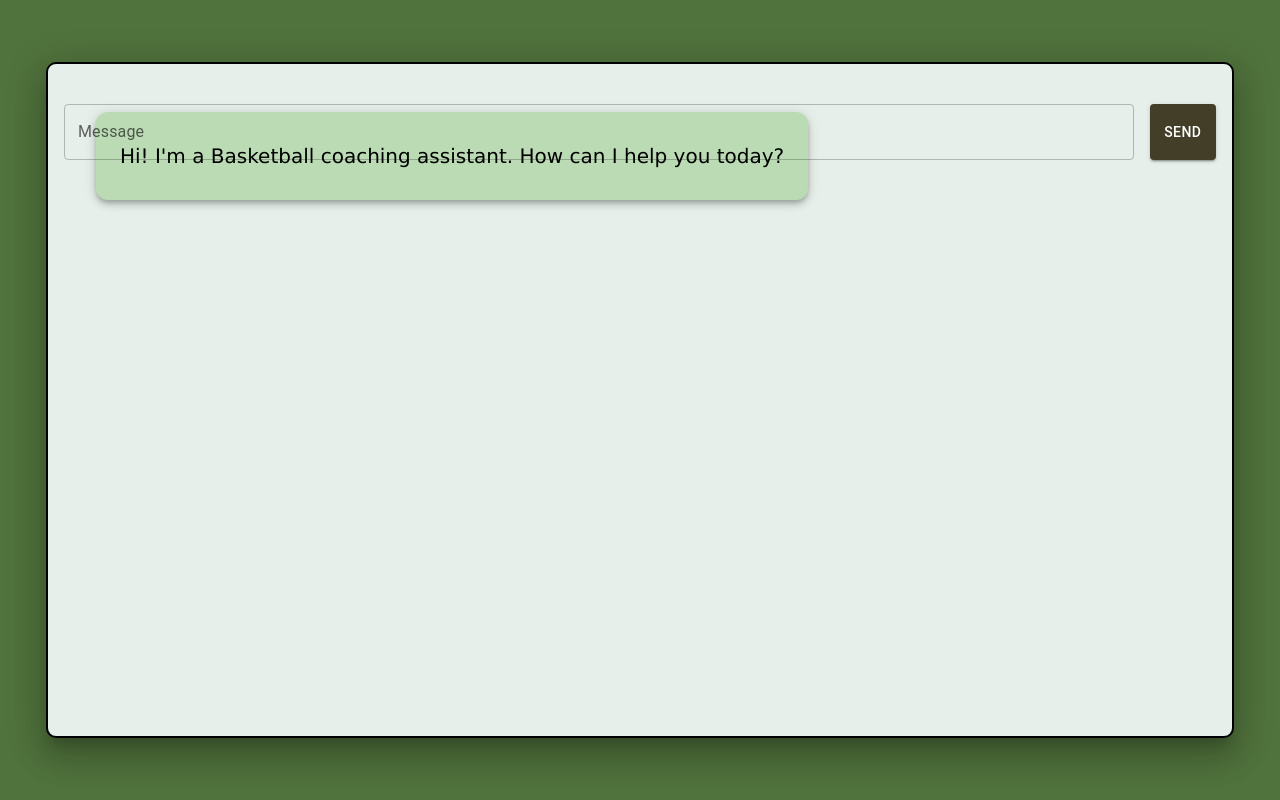
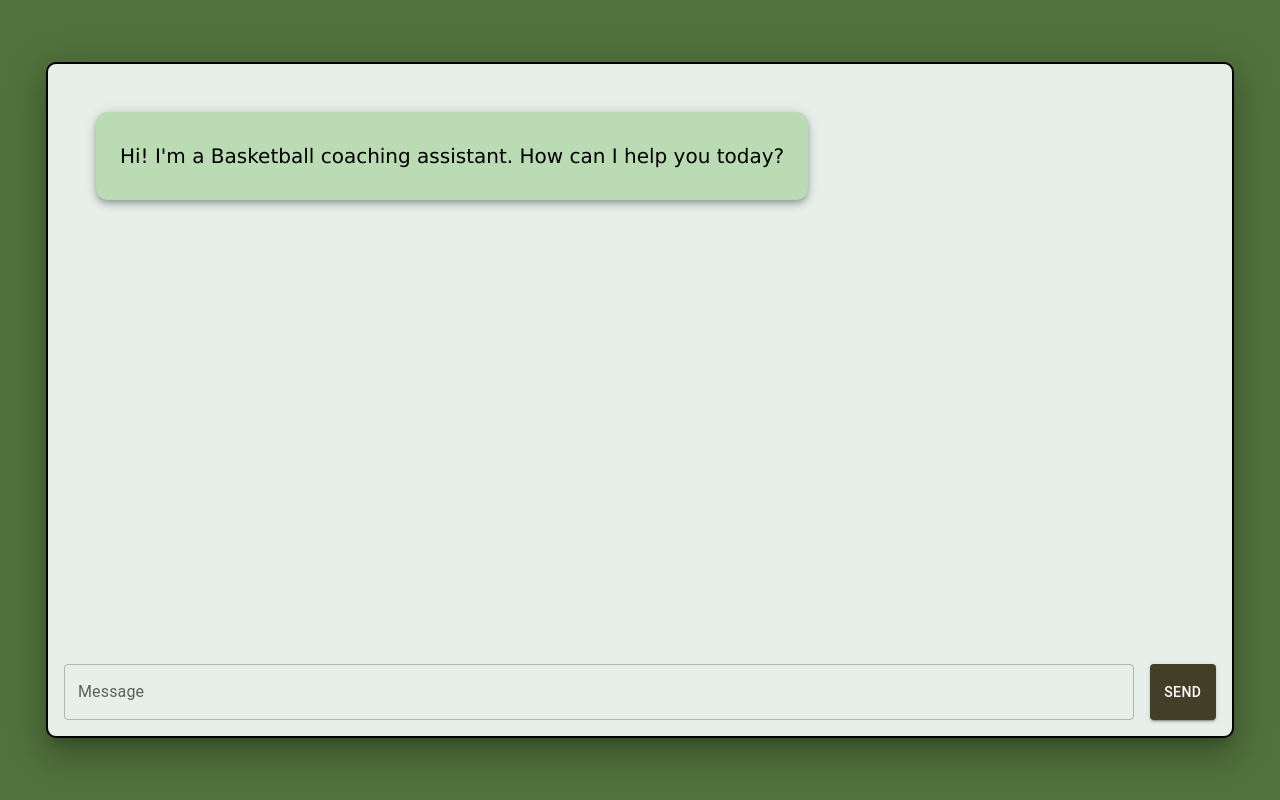
Before and after one commit to Shbucket/Basketball-Assistant-Coach-, a Next.js app: page / in a window 1280 px wide. Built offline with nearby package versions, Linux system fonts and the light colour scheme.

Commit message:
fixed bug

```diff
--- a/app/page.js
+++ b/app/page.js
@@ -111,6 +111,7 @@ export default function Home() {
         spacing={3}
         bgcolor={"#E6EFE9"}
         boxShadow={20}
+        position={"fixed"}
       >
         <Stack //this contains the messages
           direction={"column"}
@@ -119,7 +120,7 @@ export default function Home() {
           flexGrow={1}
           overflow={"auto"}
           maxHeight="100%"
-          position={"fixed"}
+
         >
           {messages.map((message, index) => (
             <Box //for the message bubbles and where they are on screen
```
